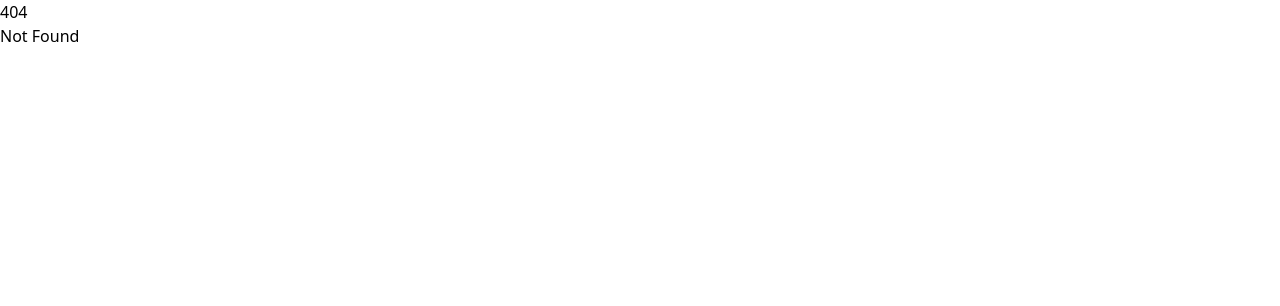
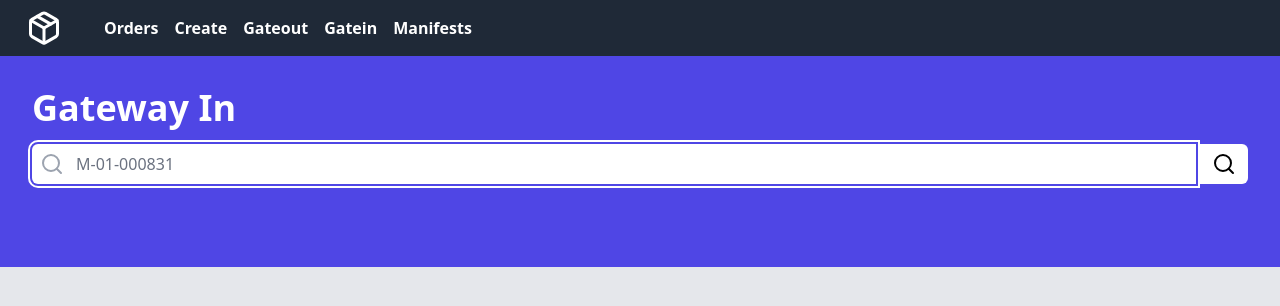
Before and after one commit to ariaandika/banter-web-server, a SvelteKit app: page /stacked-layouts/gatein in a window 1280 px wide. Before the commit this address had no page. Shown: the top 306 px of the page. Built offline with nearby package versions, Linux system fonts and the light colour scheme.

Commit message:
add: gateway in page

```diff
--- a/package.json
+++ b/package.json
@@ -16,9 +16,11 @@
 		"@sveltejs/vite-plugin-svelte": "^3.0.0",
 		"@tailwindcss/forms": "^0.5.7",
 		"autoprefixer": "^10.4.19",
+		"clsx": "^2.1.1",
 		"postcss": "^8.4.38",
 		"svelte": "^4.2.7",
 		"svelte-check": "^3.6.0",
+		"tailwind-merge": "^2.3.0",
 		"tailwindcss": "^3.4.3",
 		"tslib": "^2.4.1",
 		"typescript": "^5.0.0",
--- a/src/routes/stacked-layouts/+layout.svelte
+++ b/src/routes/stacked-layouts/+layout.svelte
@@ -14,7 +14,7 @@ import { base } from "./data"
             <a href="{base}">Orders</a>
             <a href="{base}/create">Create</a>
             <a href="{base}/gateout">Gateout</a>
-            <a href="{base}/">Gatein</a>
+            <a href="{base}/gatein">Gatein</a>
             <a href="{base}/manifests">Manifests</a>
         </section>
     </nav>
--- /dev/null
+++ b/src/routes/stacked-layouts/gatein/+page.svelte
@@ -0,0 +1,110 @@
+<script>
+import { button_ghost, button_primary } from "$/lib/ui/button";
+import { cn } from "$/lib";
+import { Search } from "../icon";
+import { page } from "$app/stores";
+import { onMount } from "svelte";
+import { goto } from "$app/navigation";
+
+$: snapshot_id = $page.url.searchParams.get("id");
+
+$: id = snapshot_id;
+
+/** @type {HTMLInputElement} */
+let input;
+
+function focus() {
+    input.focus();
+}
+
+/** @param {SubmitEvent} e */
+async function submit(e) {
+    e.preventDefault();
+    await goto(`${$page.url.pathname}?id=${id}`);
+    focus();
+}
+
+onMount(focus)
+
+</script>
+
+
+<section class="flex gap-4 flex-col top-0">
+    <h1 class="text-white text-4xl font-bold">Gateway In</h1>
+
+    <section class="HEADER_CONTAINER flex w-full">
+        <form class="w-full flex gap-1" on:submit={submit}>
+            <div class="relative w-full flex focus-within:outline outline-2 outline-offset-2 outline-white align-center bg-white rounded-l-md">
+                <div class="pl-2 *:h-full text-gray-400">{@html Search}</div>
+                <input type="text" name="id" bind:value={id} bind:this={input} placeholder="M-01-000831" required class="w-full border-none focus:border-none focus:outline-none focus:ring-0">
+            </div>
+            <button class="pl-3 pr-3 rounded-r-md focus-within:outline outline-2 outline-offset-2 outline-white bg-white h-full">{@html Search}</button>
+        </form>
+    </section>
+
+    {#if snapshot_id == 'deez'}
+        <h2 class="text-2xl text-white font-bold">DeezNutz Not Found</h2>
+
+    {:else if snapshot_id != null}
+
+    <section class="p-8 bg-white rounded-md shadow-md">
+        <section class="pb-4 flex justify-between border-b border-gray-200">
+            <div class="flex flex-col">
+                <h2 class="text-2xl font-bold">M-01-000831</h2>
+                <div class="text-green-500 text-sm font-semibold">On The Way</div>
+            </div>
+            <div>
+                <div class="flex gap-4">
+                    <button class="{cn(button_ghost,'outline-black')} font-semibold">Print</button>
+                    <button class="{button_primary} font-semibold">Confirm</button>
+                </div>
+            </div>
+        </section>
+
+        <section class="grid grid-cols-2">
+            <div class="py-4 border-b border-gray-200">
+                <div class="text-gray-800 font-semibold">From Warehouse</div>
+                <div class="text-gray-800">Warehouse Citadeng</div>
+            </div>
+
+            <div class="py-4 border-b border-gray-200">
+                <div class="text-gray-800 font-semibold">To Warehouse</div>
+                <div class="text-gray-800">Warehouse Calamburu</div>
+            </div>
+
+            <div class="py-4 border-b border-gray-200">
+                <div class="text-gray-800 font-semibold">Driver Name</div>
+                <div class="text-gray-800">Robin</div>
+            </div>
+
+            <div class="py-4 border-b border-gray-200">
+                <div class="text-gray-800 font-semibold">Driver Phone</div>
+                <div class="text-gray-800">089636635267</div>
+            </div>
+
+            <div class="py-4 border-b border-gray-200">
+                <div class="text-gray-800 font-semibold">Created At</div>
+                <div class="text-gray-800">08:40, 14 May 2024</div>
+            </div>
+
+            <div class="py-4 border-b border-gray-200">
+                <div class="text-gray-800 font-semibold">Completed At</div>
+                <div class="text-gray-800">On The Way...</div>
+            </div>
+
+            <div class="pt-4">
+                <div class="text-gray-800 font-semibold">Total Orders</div>
+                <div class="text-gray-800">4</div>
+            </div>
+
+            <div class="pt-4">
+                <div class="text-gray-800 font-semibold">Total Packages</div>
+                <div class="text-gray-800">15</div>
+            </div>
+
+        </section>
+    </section>
+
+    {/if}
+
+</section>
```
Also changed, not shown: 1 other file (tests, documents, lock files or other folders).
